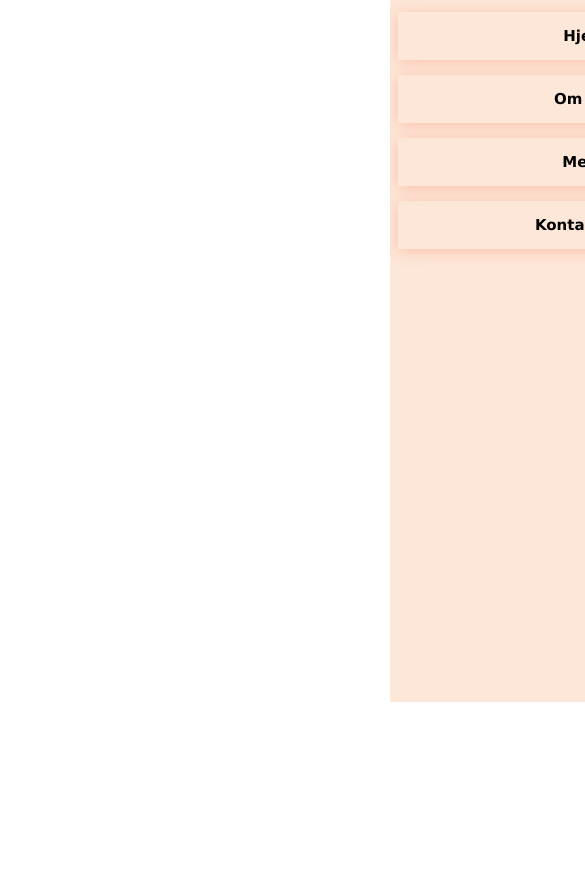
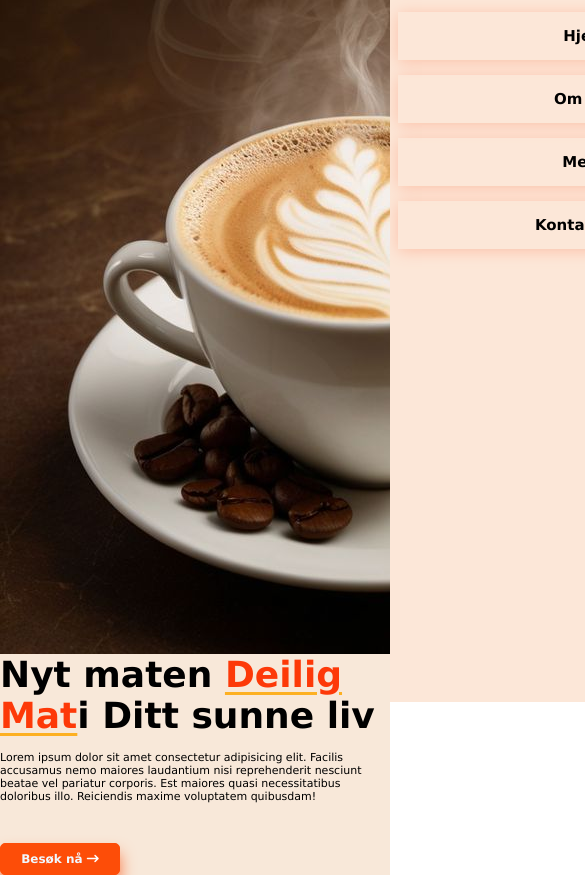
Before and after one commit to edaag/praktiskITprosjekt, a plain HTML site: page index.html in a window 390 px wide. Shown: the part 142-1017 px from the top of the page, 585 px wide, since content can reach past the window. Before the commit the page ends 844 px from the top, so only its background shows below. Drawn offline with Linux system fonts and the light colour scheme.

Commit message:
lagt til endringer av v4 og lagt til bilder, logo, favicon

```diff
--- a/index.html
+++ b/index.html
@@ -3,7 +3,7 @@
 <head>
     <link rel="stylesheet" href="style.css">
     <!-- Når dere finner et bildet for favicon skriv ./bilder/bildenavn.jpg på href-->
-    <link rel="shortcut icon" href="favicon.ico" type="image/x-icon">
+    <link rel="icon" href="./bilder/favicon_bedre.ico" type="image/x-icon">
     <!-- CDN link for å importere kjente ikoner-->
     <link rel="stylesheet" href="https://cdnjs.cloudflare.com/ajax/libs/font-awesome/6.7.2/css/all.min.css">
 
@@ -61,7 +61,7 @@
         </div>
 
         <div class="logo">
-            <img src="" alt=""> <!-- Når dere finner et bildet for logo skriv ./bilder/bildenavn.jpg på href-->
+            <img src="../bilder/logo.png" alt=""> <!-- Når dere finner et bildet for logo skriv ./bilder/bildenavn.jpg på href-->
         </div>
         <div class="bar">
             <i class="fa-solid fa-bars"></i>
@@ -108,6 +108,18 @@
         </div>
        </div>
     </header>
+
+    <div class="home">
+        <div class="main_slide">
+            <div>
+                <h1>Nyt maten <span>Deilig Mat</span>i Ditt sunne liv</h1>
+                <p>Lorem ipsum dolor sit amet consectetur adipisicing elit. Facilis accusamus nemo maiores laudantium nisi reprehenderit nesciunt beatae vel pariatur corporis. Est maiores quasi necessitatibus doloribus illo. Reiciendis maxime voluptatem quibusdam!</p>
+
+                <button class="red_btn">Besøk nå <i class="fa-solid fa-arrow-right-long"></i></button>
+            </div>
+            <img src="../bilder/kaffe.png" alt="">
+        </div>
+    </div>
     <script src="app.js"></script>
 </body>
 </html>
--- a/style.css
+++ b/style.css
@@ -85,6 +85,74 @@
     cursor: pointer;
 }
 
+.home{
+    background-color: rgb(248, 232, 217);
+    paddding: 0 7vw;
+}
+
+.main_slide{
+    display: flex;
+    align-items: center;
+    flex-wrap: wrap-reverse;
+}
+
+.main_slide div:nth-child(2){
+    flex: 1;
+    display: flex;
+    justify-content: center;
+    padding-top: 40px;
+}
+
+.main_slide div:nth-child(1){
+    padding-top: 20;
+    flex: 1;
+    font-size: 30px;
+}
+
+.main_slide div:nth-child(1) p{
+    font-size: 13px;
+    padding: 20px 0;
+}
+
+.main_slide div:nth-child(1) span{
+    color: rgb(253, 57, 8);
+    text-decoration: underline;
+    text-underline-offset: 10px;
+    text-decoration-color: rgb(253, 176, 34);
+}
+
+.red_btn{
+    cursor: pointer;
+    margin-top: 20px;
+    width: 160px;
+    font-weight: bold;
+    color: aliceblue;
+    line-height: 50px;
+    background-color: rgb(253, 77, 8);
+    border-radius: 5px;
+    border: 1px solid rgb(253, 77, 8);
+    box-shadow: 0 10px 15px rgb(250, 120, 69);
+    transition: all 0.2;
+}
+
+.red_btn i{
+    color: white;
+    transition: all 0.2s;
+}
+
+.red_btn:hover{
+    background-color: white;
+    box-shadow: 0 2px 15px rgb(250, 120, 69);
+    border: 1px solid rgb(253, 77, 8);
+    color: rgb(253, 77, 8);
+}
+
+.red_btn:hover i{
+    color: rgb(253, 77, 8);
+
+}
+
+
 @media only screen and (max-width: 768px){
     .header .nav, .header .account{
         display: none;
@@ -143,3 +211,31 @@
         justify-content: space-between;
     }
 }
+
+@media only screen and (max-width: 550px){
+    .main_slide div:nth-child(1){
+        font-size: 18px;
+    }
+
+    .main_slide div:nth-child(1) p{
+        padding-top: 5px;
+        margin: 10px 0;
+        font-size: 11px;
+    }
+
+    .red_btn{
+        margin-top: 10px;
+        width:120px;
+        line-height: 30px;
+        font-size: 12px;
+        padding: 0 10px;
+    }
+
+    .main_slide div:nth-child(1) span{
+        text-underline-offset: 5px;
+    }
+
+    .main_slide div:nth-child(2) img{
+        width: 70vw;
+    }
+}
```
Also changed, not shown: bilder/favicon_bedre.ico (added), bilder/kaffe.png (added), 1 other file.
